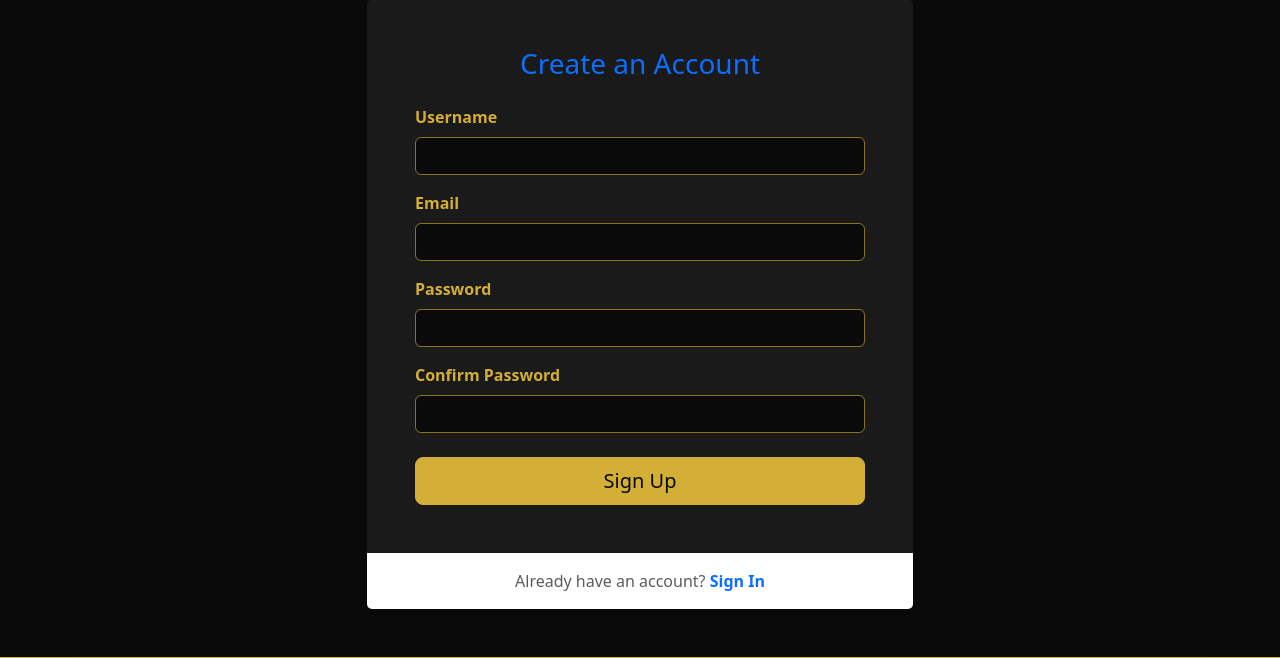
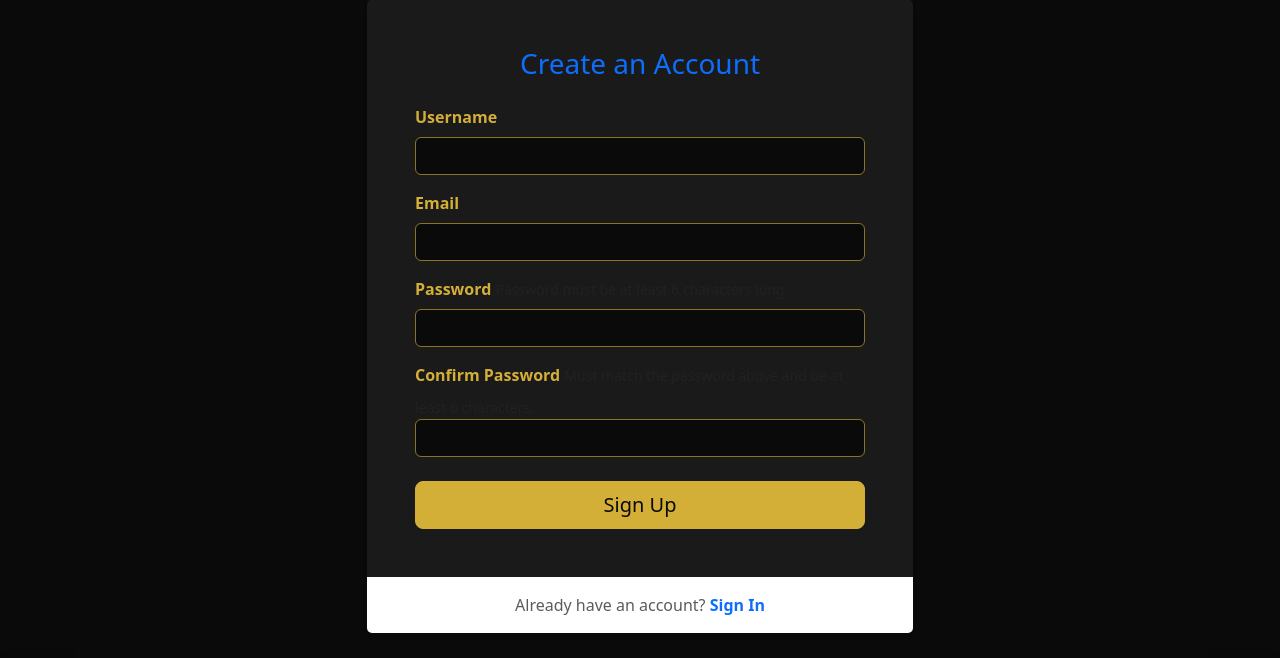
Before and after one commit to subin-3/webtechnology_project, a Flask app: page /register in a window 1280 px wide. Shown: the part 114-772 px from the top of the page. Run offline with Flask 3, Linux system fonts and the light colour scheme.

Commit message:
password guidance added

```diff
--- a/app.py
+++ b/app.py
@@ -233,4 +233,4 @@ def error_404(error):
     return render_template('404.html'), 404
 
 if __name__ == '__main__':
-    app.run(debug=True)
+    app.run(host='0.0.0.0', debug=True)
--- a/templates/register.html
+++ b/templates/register.html
@@ -45,6 +45,7 @@
 
                     <div class="mb-3">
                         {{ form.password.label(class="form-label fw-bold") }}
+                        <small class="form-text text-muted">Password must be at least 6 characters long.</small>
                         {% if form.password.errors %}
                         {{ form.password(class="form-control is-invalid", required=True, minlength="6") }}
                         <div class="invalid-feedback">
@@ -59,15 +60,16 @@
 
                     <div class="mb-4">
                         {{ form.confirm_password.label(class="form-label fw-bold") }}
+                        <small class="form-text text-muted">Must match the password above and be at least 6 characters.</small>
                         {% if form.confirm_password.errors %}
-                        {{ form.confirm_password(class="form-control is-invalid", required=True) }}
+                        {{ form.confirm_password(class="form-control is-invalid", required=True, minlength="6") }}
                         <div class="invalid-feedback">
                             {% for error in form.confirm_password.errors %}
                             <span>{{ error }}</span>
                             {% endfor %}
                         </div>
                         {% else %}
-                        {{ form.confirm_password(class="form-control", required=True) }}
+                        {{ form.confirm_password(class="form-control", required=True, minlength="6") }}
                         {% endif %}
                     </div>
 
```
